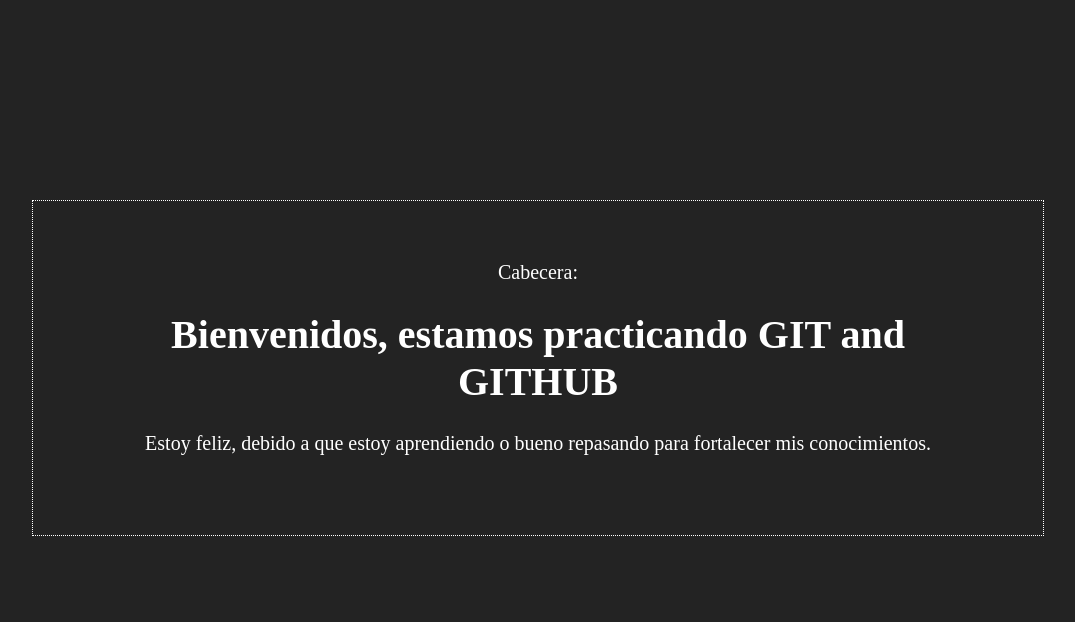
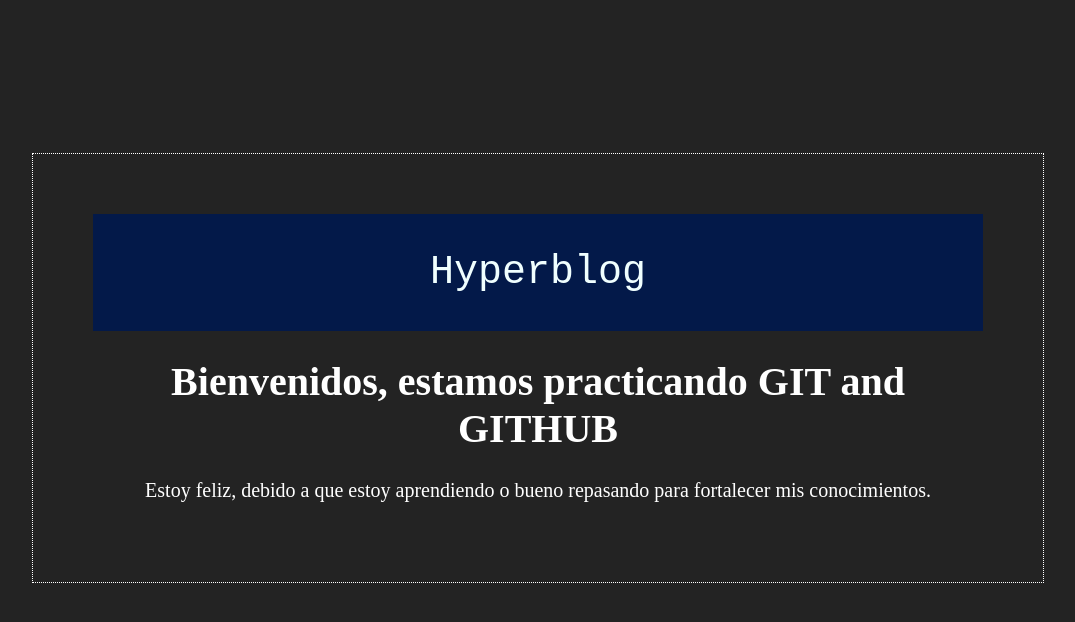
Before and after one commit to AlexanderHOB/github-pruebas, a plain HTML site: page index.html in a window 1280 px wide. Shown: the whole page, without its empty margins (102-1177 px from the left). Drawn offline with Linux system fonts and the light colour scheme.

Commit message:
Finished head with design

```diff
--- a/css/estilos.css
+++ b/css/estilos.css
@@ -17,3 +17,10 @@ body{
 	text-align: center;
 	border: 1px dotted #fff;
 }
+.cabecera{
+	background:rgb(3, 25, 73);
+	color: azure;
+	font-size: 2em;
+	font-family: 'Courier New', Courier, monospace;
+	padding:0.9em 0;
+}
--- a/index.html
+++ b/index.html
@@ -7,7 +7,7 @@
 		<div class="container">
 			<div class="post">
 				<div class="cabecera">
-					Cabecera:
+					Hyperblog
 				</div>
 				<h1>Bienvenidos, estamos practicando GIT and GITHUB</h1>
 				<p> Estoy feliz, debido a que estoy aprendiendo o bueno repasando para fortalecer mis conocimientos.</p>
```
